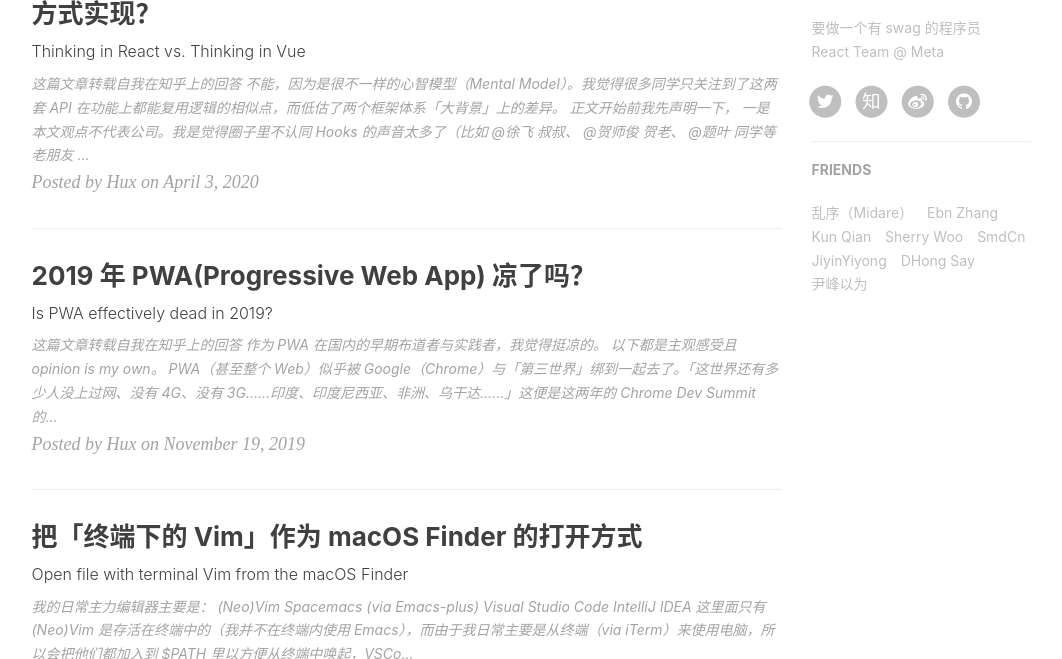
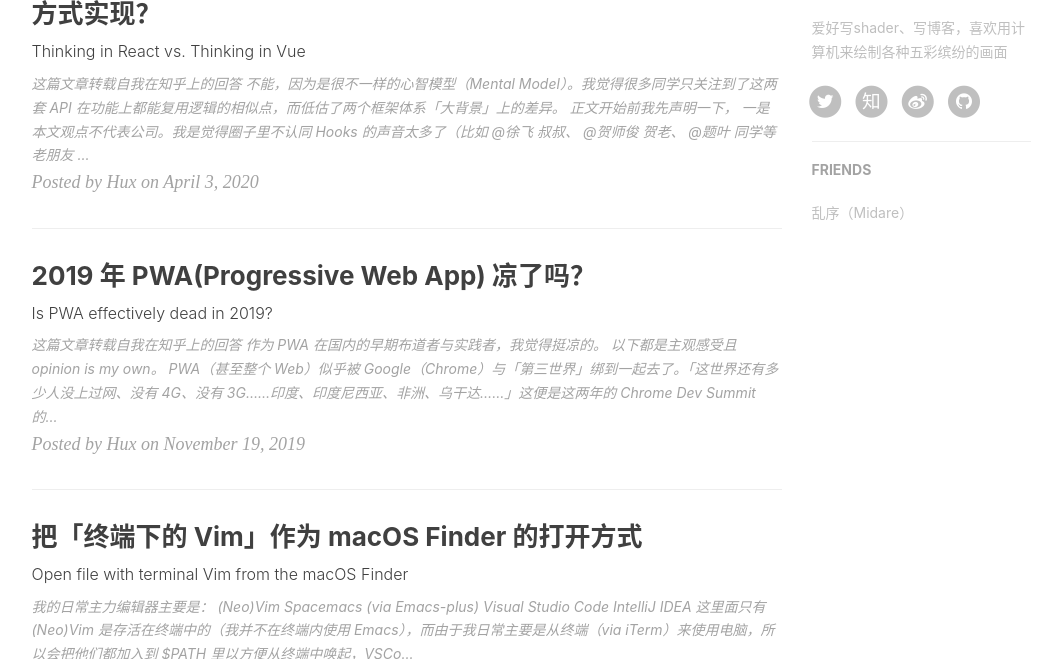
Before and after one commit to Dafenyuyu/Dafenyuyu.github.io, a Jekyll site: the page built from index.html, in a window 1280 px wide and 900 px high, scrolled down 789 px, cut to the strip 241-900 px from the top of the window. Shown: the whole strip, without its empty margins (136-1198 px from the left). Built offline with Jekyll 4.4.1, drawn with Linux system fonts in a browser that asks for light colours; nearby versions of some CDN libraries; the list of posts is cut into pages by our own code; comment, search, counter and statistics services are not loaded.

Commit message:
Update _config.yml

```diff
--- a/_config.yml
+++ b/_config.yml
@@ -3,7 +3,7 @@
 SEOTitle: 达芬鱼鱼的博客 | Dafenyuyu Blog
 header-img: img/home-bg.jpg
 email: huxpro@gmail.com
-description: "这里是 @Hux黄玄 的个人博客，与你一起发现更大的世界 | 爱好写shader、写博客，喜欢用计算机来绘制各种五彩缤纷的画面"
+description: "这里是达芬鱼鱼的blog，模板来自@Hux黄玄 大佬"
 keyword: "黄玄, Hux黄玄, Hux, 鬼栈, huxpro, @huxpro, 黄玄的博客, Hux Blog, 博客, 个人网站, 互联网, Web, JavaScript, React, React Native, 前端, 设计"
 url: "https://huangxuan.me" # your host, for absolute URL
 baseurl: "" # for example, '/blog' if your blog hosted on 'host/blog'
@@ -74,7 +74,7 @@
 
 # Sidebar settings
 sidebar: true # whether or not using Sidebar.
-sidebar-about-description: "要做一个有 swag 的程序员 <br> React Team @ Meta"
+sidebar-about-description: "爱好写shader、写博客，喜欢用计算机来绘制各种五彩缤纷的画面"
 sidebar-avatar: https://github.com/Huxpro.png # use absolute URL, seeing it's used in both `/` and `/about/`
 
 # Featured Tags
@@ -92,11 +92,5 @@
 friends:
   [
     { title: "乱序（Midare）", href: "http://mida.re/" },
-    { title: "Ebn Zhang", href: "https://ebnbin.dev/" },
-    { title: "Kun Qian", href: "http://kunq.me" },
-    { title: "Sherry Woo", href: "https://sherrywoo.me/" },
-    { title: "SmdCn", href: "http://blog.smdcn.net" },
-    { title: "JiyinYiyong", href: "http://tiye.me/" },
-    { title: "DHong Say", href: "http://dhong.co" },
-    { title: "尹峰以为", href: "http://ingf.github.io/" },
+
   ]
```
